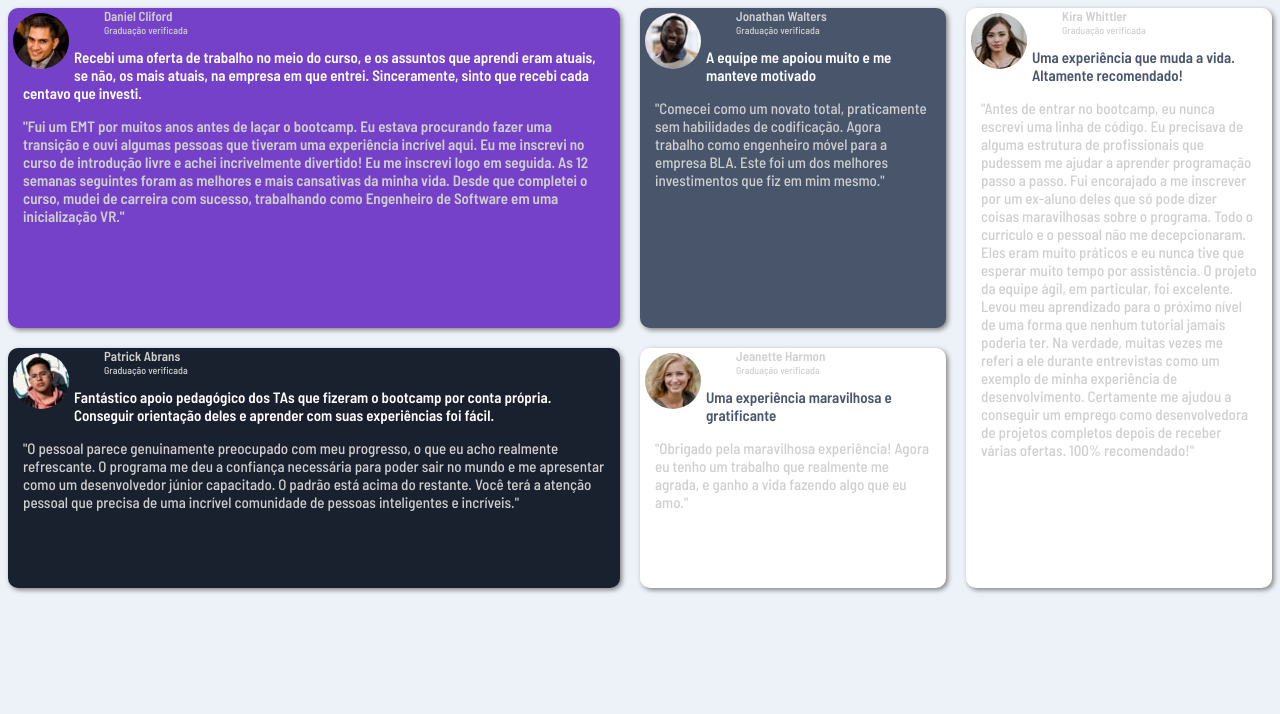
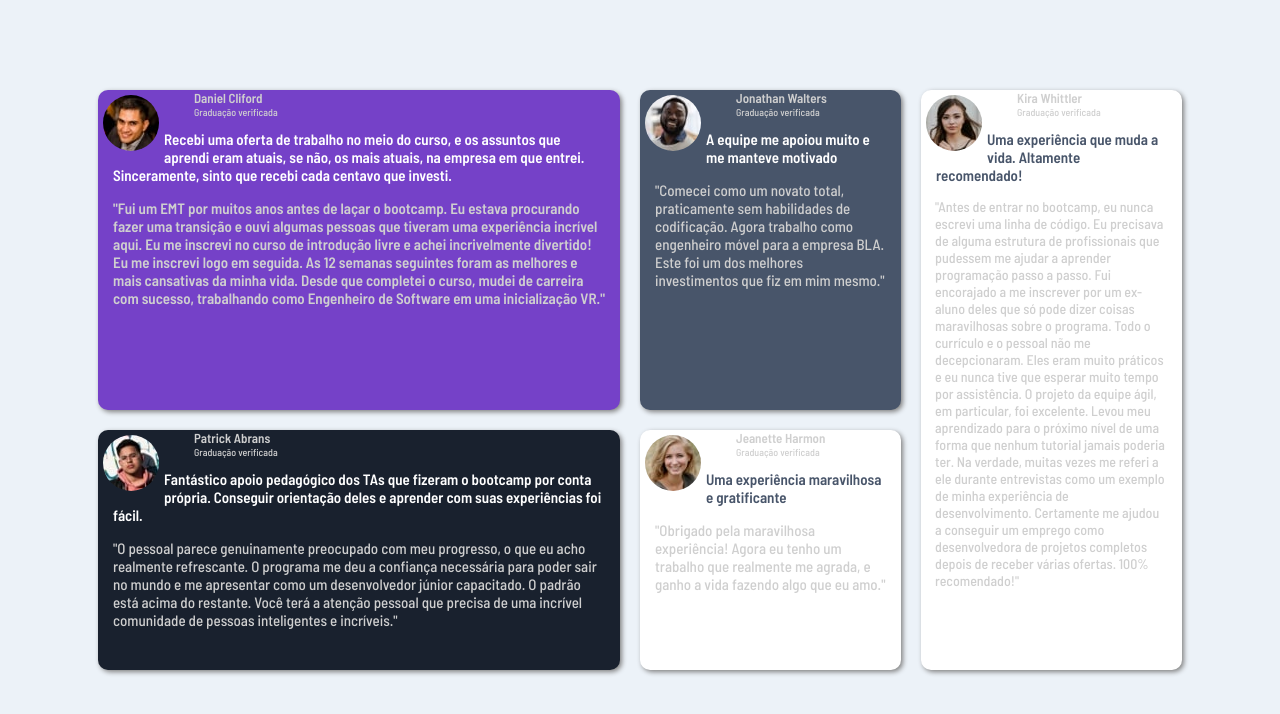
Before and after one commit to Lucas-Alonso11/Testimonials-grid-section, a plain HTML site: page index.html in a window 1280 px wide. Drawn offline with Linux system fonts and the light colour scheme.

Commit message:
Update style.css

```diff
--- a/style.css
+++ b/style.css
@@ -11,6 +11,10 @@
 body {
     font-family: var(--fonte-principal);
     background: var(--cor-principal);
+}
+
+section {
+    margin: 90px;
 }
 
 .container {
@@ -78,7 +82,7 @@ body {
 }
 
 .texto-kira {
-    font-size: 15px;
+    font-size: 14px;
     padding: 0 1em 1em 1em;
     color:var(--cor-cinza-claro);
 }
```
